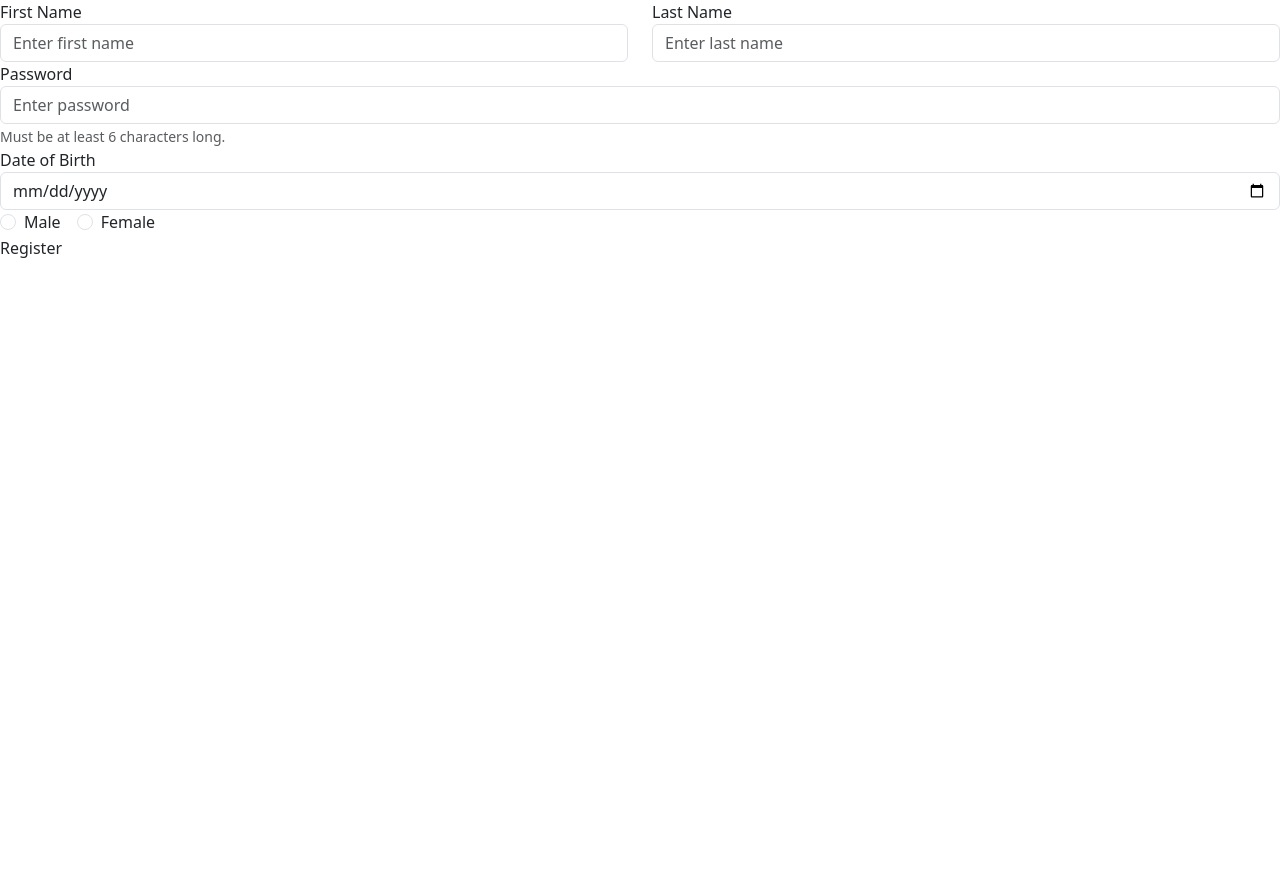
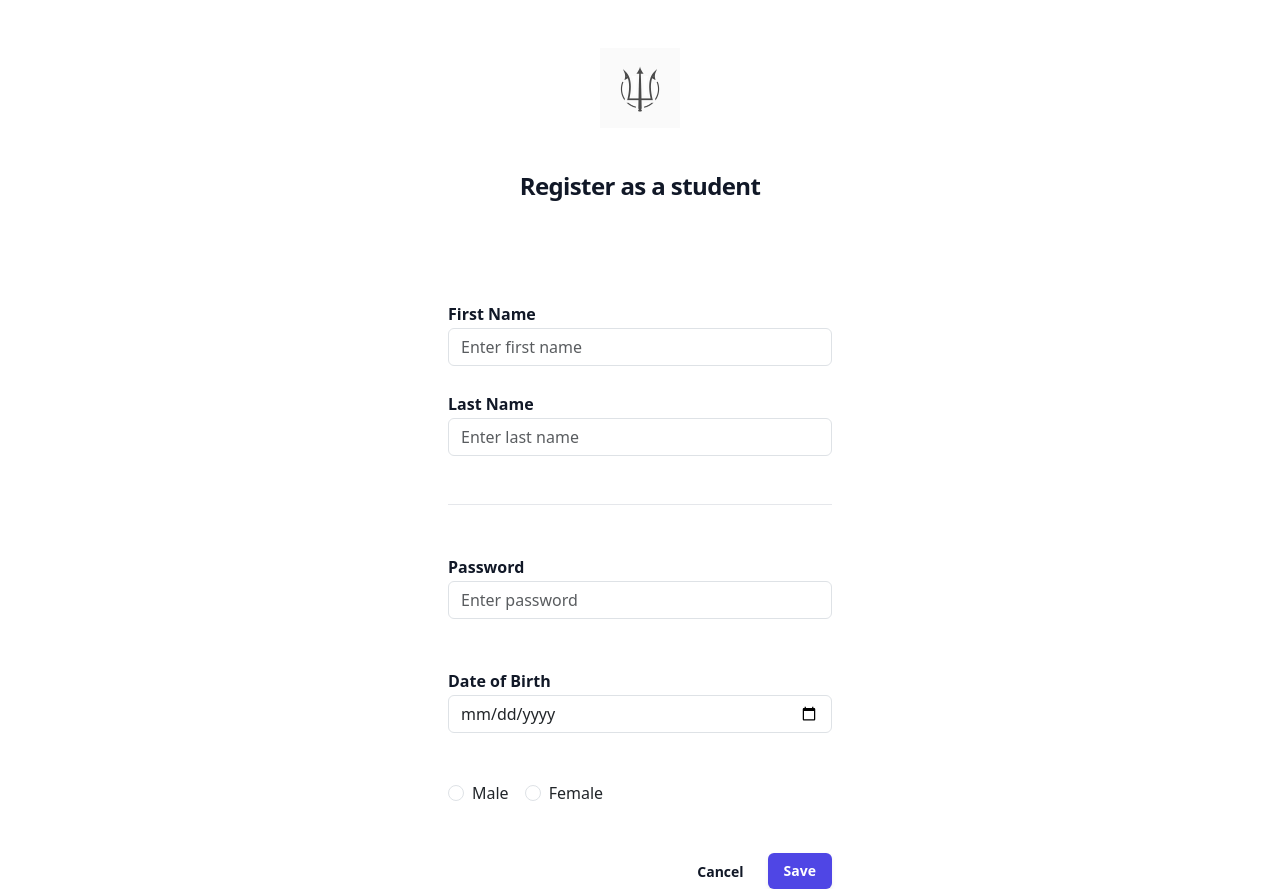
Before and after one commit to nagymengyireka/neptunus, a React (Vite) app in the folder frontend/: page /register in a window 1280 px wide. Before the commit the page ends 800 px from the top, so only its background shows below. Built offline with nearby package versions, Linux system fonts and the light colour scheme.

Commit message:
Add css to registration form

```diff
--- a/frontend/src/Pages/RegisterStudent.jsx
+++ b/frontend/src/Pages/RegisterStudent.jsx
@@ -1,6 +1,7 @@
 import { useState } from "react";
 import { Form, Modal, Button } from "react-bootstrap";
 import { useNavigate } from "react-router-dom";
+import { Link } from "react-router-dom";
 
 function RegisterStudent() {
     const navigate = useNavigate();
@@ -55,23 +56,39 @@
 
     return (
         <>
+            <div className="flex min-h-full flex-1 flex-col justify-center px-6 py-12 lg:px-8">
+                <div className="sm:mx-auto sm:w-full sm:max-w-sm">
+                    <img
+                        className="mx-auto h-20 w-auto"
+                        src="../public/trident.png"
+                        alt="Neptunus"
+                    />
+                    <h2 className="mt-10 text-center text-2xl font-bold leading-9 tracking-tight text-gray-900">
+                        Register as a student
+                    </h2>
+                </div>
+            </div>
+            <div className="mt-10 sm:mx-auto sm:w-full sm:max-w-sm">
+
                 <Form onSubmit={handleSubmit}>
-                <div className="row">
-                    <div className="col">
+                    <div className="space-y-12">
+                        <div className="border-b border-gray-900/10 pb-12">
+                            <div className="text-base font-semibold leading-7 text-gray-900">
                                 <label htmlFor="firstName">First Name</label>
                                 <input type="text" className="form-control" id="firstName" placeholder="Enter first name" value={firstName} onChange={(e) => setFirstName(e.target.value)} required />
                             </div>
-                    <div className="col">
+                            <br></br>
+                            <div className="text-base font-semibold leading-7 text-gray-900">
                                 <label htmlFor="lastName">Last Name</label>
                                 <input type="text" className="form-control" id="lastName" placeholder="Enter last name" value={lastName} onChange={(e) => setLastName(e.target.value)} required />
                             </div>
+
                         </div>
-                <div className="form-group">
+                        <div className="text-base font-semibold leading-7 text-gray-900">
                             <label htmlFor="password">Password</label>
                             <input type="password" className="form-control" id="password" placeholder="Enter password" value={password} onChange={(e) => setPassword(e.target.value)} minLength={6} required />
-                    <small id="passwordHelp" className="form-text text-muted">Must be at least 6 characters long.</small>
                         </div>
-                <div className="form-group">
+                        <div className="text-base font-semibold leading-7 text-gray-900">
                             <label htmlFor="dob">Date of Birth</label>
                             <input type="date" className="form-control" id="dob" value={dateOfBirth} onChange={(e) => setDateOfBirth(e.target.value)} required />
                         </div>
@@ -87,10 +104,22 @@
                                 Female
                             </label>
                         </div>
-                <div className="form-group">
-                    <button type="submit">Register</button>
+                        <div className="mt-6 flex items-center justify-end gap-x-6">
+                            <Link to='/login'>
+                            <button type="button" className="text-sm font-semibold leading-6 text-gray-900">
+                                Cancel
+                            </button>
+                            </Link>
+                            <button
+                                type="submit"
+                                className="rounded-md bg-indigo-600 px-3 py-2 text-sm font-semibold text-white shadow-sm hover:bg-indigo-500 focus-visible:outline focus-visible:outline-2 focus-visible:outline-offset-2 focus-visible:outline-indigo-600"
+                            >
+                                Save
+                            </button>
+                        </div>
                     </div>
                 </Form>
+            </div>
 
             <Modal show={showModal} onHide={handleModalClose}>
                 <Modal.Header closeButton>
--- a/frontend/src/Pages/RegisterTeacher.jsx
+++ b/frontend/src/Pages/RegisterTeacher.jsx
@@ -1,8 +1,9 @@
 import { useState } from "react";
 import { useNavigate } from "react-router-dom";
 import { Form, Modal, Button } from "react-bootstrap";
+import { Link } from "react-router-dom";
 
-function RegisterTeacher () {
+function RegisterTeacher() {
     const navigate = useNavigate();
     const code = "notastudent";
     const [secret, setSecret] = useState('');
@@ -67,23 +68,37 @@
 
         {allowed ? (
         <>
+                <div className="flex min-h-full flex-1 flex-col justify-center px-6 py-12 lg:px-8">
+                    <div className="sm:mx-auto sm:w-full sm:max-w-sm">
+                        <img
+                            className="mx-auto h-20 w-auto"
+                            src="../public/trident.png"
+                            alt="Neptunus"
+                        />
+                        <h2 className="mt-10 text-center text-2xl font-bold leading-9 tracking-tight text-gray-900">
+                            Register as a teacher
+                        </h2>
+                    </div>
+                </div>
+            <div className="mt-10 sm:mx-auto sm:w-full sm:max-w-sm">
                 <Form onSubmit={handleSubmit}>
-            <div className="row">
-                <div className="col">
+                    <div className="space-y-12">
+                        <div className="border-b border-gray-900/10 pb-12">
+                            <div className="text-base font-semibold leading-7 text-gray-900">
                                 <label htmlFor="name">Name</label>
                                 <input type="text" className="form-control" id="name" placeholder="Enter your name" value={name} onChange={(e) => setName(e.target.value)} required />
                             </div>
-                <div className="col">
+                            <div className="text-base font-semibold leading-7 text-gray-900">
                                 <label htmlFor="username">Username</label>
                                 <input type="text" className="form-control" id="username" placeholder="Choose a username" value={username} onChange={(e) => setUsername(e.target.value)} required />
                             </div>
                         </div>
-            <div className="form-group">
+                        <div className="text-base font-semibold leading-7 text-gray-900">
                             <label htmlFor="password">Password</label>
                             <input type="password" className="form-control" id="password" placeholder="Enter password" value={password} onChange={(e) => setPassword(e.target.value)} minLength={6} required />
                             <small id="passwordHelp" className="form-text text-muted">Must be at least 6 characters long.</small>
                         </div>
-            <div className="form-group">
+                        <div className="text-base font-semibold leading-7 text-gray-900">
                             <label htmlFor="dob">Date of Birth</label>
                             <input type="date" className="form-control" id="dob" value={dateOfBirth} onChange={(e) => setDateOfBirth(e.target.value)} required />
                         </div>
@@ -99,11 +114,22 @@
                                 Female
                             </label>
                         </div>
-            <div className="form-group">
-                <button type="submit">Create Teacher Account</button>
+                        <div className="mt-6 flex items-center justify-end gap-x-6">
+                            <Link to='/login'>
+                                <button type="button" className="text-sm font-semibold leading-6 text-gray-900">
+                                    Cancel
+                                </button>
+                            </Link>
+                            <button
+                                type="submit"
+                                className="rounded-md bg-indigo-600 px-3 py-2 text-sm font-semibold text-white shadow-sm hover:bg-indigo-500 focus-visible:outline focus-visible:outline-2 focus-visible:outline-offset-2 focus-visible:outline-indigo-600"
+                            >
+                                Save
+                            </button>
+                        </div>
                     </div>
                 </Form>
-
+            </div>
         <Modal show={showModal} onHide={handleModalClose}>
             <Modal.Header closeButton>
                 <Modal.Title>Account Creation Status</Modal.Title>
@@ -118,16 +144,43 @@
     </>
     ) : (
         <div>
+            <div className="flex min-h-full flex-1 flex-col justify-center px-6 py-12 lg:px-8">
+                <div className="sm:mx-auto sm:w-full sm:max-w-sm">
+                    <img
+                        className="mx-auto h-20 w-auto"
+                        src="../public/trident.png"
+                        alt="Neptunus"
+                    />
+                    <h2 className="mt-10 text-center text-2xl font-bold leading-9 tracking-tight text-gray-900">
+                        Enter your access code
+                    </h2>
+                </div>
+            </div>
+            <div className="mt-10 sm:mx-auto sm:w-full sm:max-w-sm">
                 <Form onSubmit={handleLetIn}>
                     <div className="form-group">
                         <label htmlFor="secret">Access Code</label>
-                <input type="password" className="form-control" id="secret" placeholder="Enter access code" value={secret} onChange={(e) => setSecret(e.target.value)} required/>
+                        <input type="password" className="form-control" id="secret" placeholder="Enter access code" value={secret} onChange={(e) => setSecret(e.target.value)} required />
                     </div>
-        <Button type="submit" variant="secondary">Access Page</Button>
+                    <div className="mt-6 flex items-center justify-end gap-x-6">
+                        <Link to='/login'>
+                            <button type="button" className="text-sm font-semibold leading-6 text-gray-900">
+                                Cancel
+                            </button>
+                        </Link>
+                        <button
+                            type="submit"
+                            className="rounded-md bg-indigo-600 px-3 py-2 text-sm font-semibold text-white shadow-sm hover:bg-indigo-500 focus-visible:outline focus-visible:outline-2 focus-visible:outline-offset-2 focus-visible:outline-indigo-600"
+                        >
+                            Access page
+                        </button>
+                    </div>
                 </Form>
 
             </div>
-)}
+        </div>
+    )
+}
     </>
     )
 }
```
Lines whose indentation alone changed are shown as unchanged.
